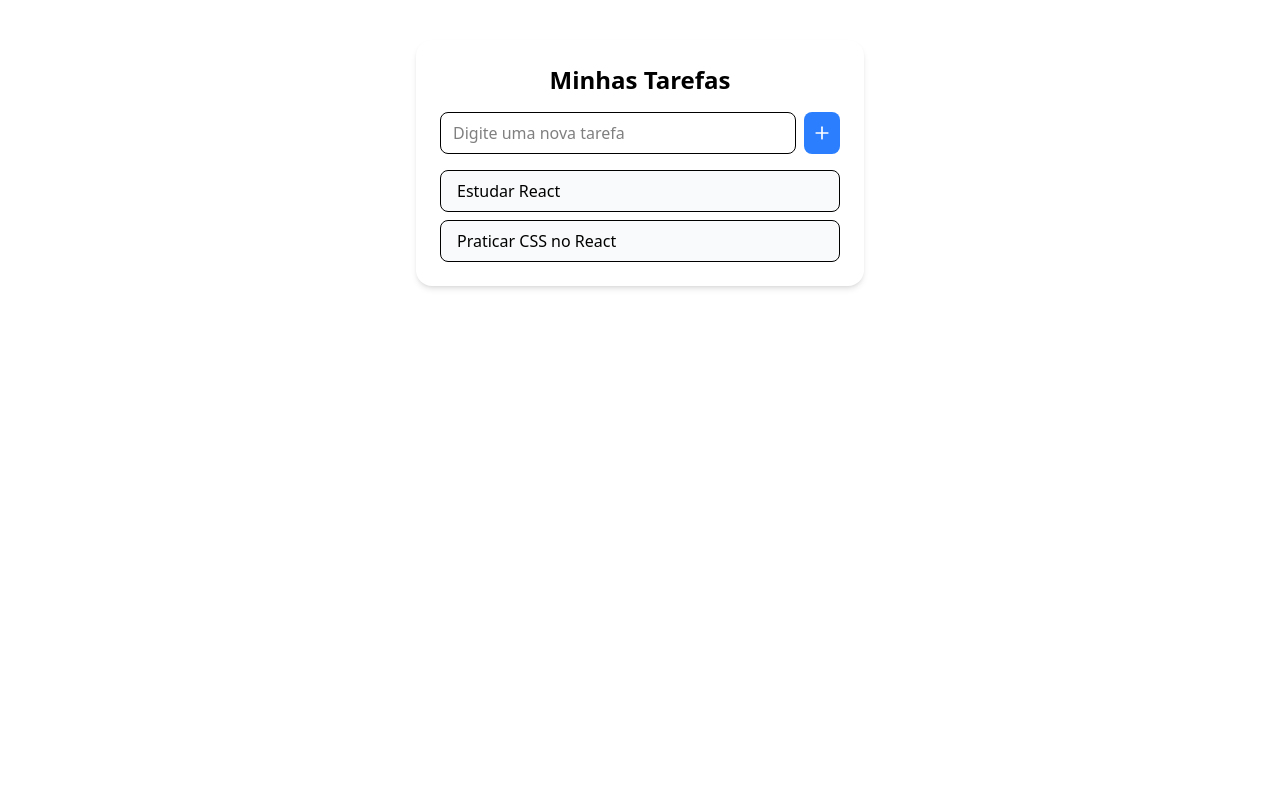
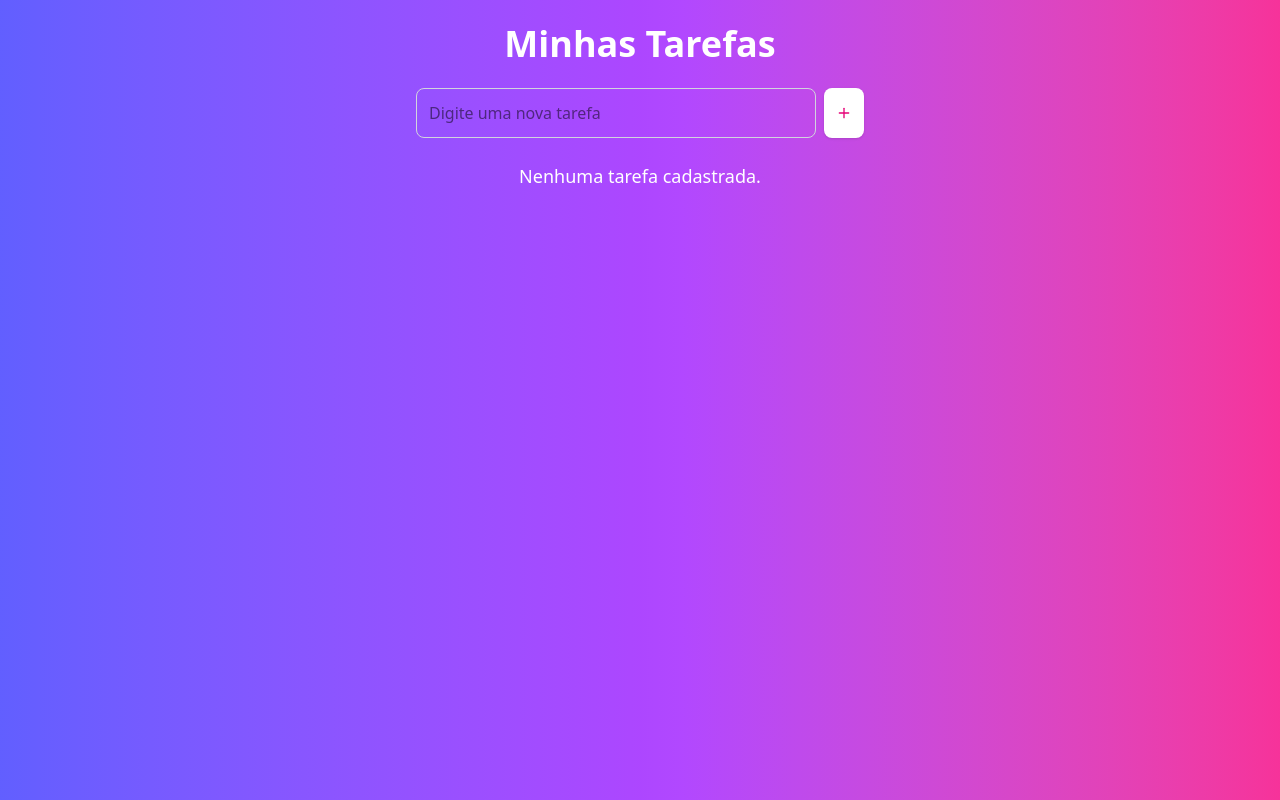
Before and after one commit to Andrelissg/PROJETO_7, a React (Vite) app in the folder proj-7/: page / in a window 1280 px wide. Built offline with nearby package versions, Linux system fonts and the light colour scheme.

Commit message:
removendo itens de tarefas de exemplo

```diff
--- a/proj-7/package.json
+++ b/proj-7/package.json
@@ -11,6 +11,7 @@
     "tailwind:init": "tailwindcss init -p"
   },
   "dependencies": {
+    "@fontsource/inter": "^5.2.6",
     "@tailwindcss/vite": "^4.1.12",
     "lucide-react": "^0.541.0",
     "react": "^19.1.1",
--- a/proj-7/src/App.tsx
+++ b/proj-7/src/App.tsx
@@ -87,10 +87,7 @@ import ListaDeTarefas from "./componentes/ListaDeTarefas";
 import { Plus } from "lucide-react"; // ícone de +
 
 function App() {
-  const [tarefas, setTarefas] = useState([
-    { id: 1, titulo: "Estudar React", concluida: false },
-    { id: 2, titulo: "Praticar CSS no React", concluida: true },
-  ]);
+  const [tarefas, setTarefas] = useState([]);
   const [novaTarefa, setNovaTarefa] = useState("");
 
   const adicionarTarefa = () => {
@@ -106,24 +103,23 @@ function App() {
   };
 
   return (
-    <div className="max-w-md mx-auto mt-10 p-6 bg-white rounded-2xl shadow-md">
-      <h1 className="text-2xl font-bold mb-4 text-center">Minhas Tarefas</h1>
+    <div className="min-h-screen bg-gradient-to-r from-indigo-500 via-purple-500 to-pink-500 flex flex-col items-center justify-start p-6 font-sans">
+      <h1 className="text-4xl font-bold text-white mb-6">Minhas Tarefas</h1>
 
-      <div className="flex gap-2 mb-4">
+      <div className="flex gap-2 mb-6 w-full max-w-md">
         <input
           type="text"
           value={novaTarefa}
           onChange={(e) => setNovaTarefa(e.target.value)}
           onKeyDown={handleKeyDown}
           placeholder="Digite uma nova tarefa"
-          className="flex-1 px-3 py-2 border rounded-lg focus:outline-none focus:ring-2 focus:ring-blue-500"
+          className="flex-1 p-3 rounded-lg border border-gray-300 focus:outline-none focus:ring-2 focus:ring-pink-400"
         />
-
         <button
           onClick={adicionarTarefa}
-          className="bg-blue-500 hover:bg-blue-600 text-white p-2 rounded-lg flex items-center justify-center"
+          className="p-3 bg-white text-pink-600 rounded-lg shadow hover:bg-pink-100 transition cursor-pointer"
         >
-          <Plus size={20} />
+           <Plus size={16} />
         </button>
       </div>
 
--- a/proj-7/src/componentes/ListaDeTarefas.tsx
+++ b/proj-7/src/componentes/ListaDeTarefas.tsx
@@ -22,22 +22,22 @@
 
 function ListaDeTarefas({ tarefas }) {
   if (tarefas.length === 0) {
-    return <p className="text-gray-500 text-center">Nenhuma tarefa cadastrada.</p>;
+    return <p className="text-white text-lg">Nenhuma tarefa cadastrada.</p>;
   }
 
   return (
-    <div>
-      <ul className="space-y-2">
+    <ul className="space-y-2 w-full max-w-md">
       {tarefas.map((tarefa) => (
         <li
           key={tarefa.id}
-            className="px-4 py-2 border rounded-lg bg-gray-50 hover:bg-gray-100"
+          className="bg-white p-3 rounded-lg shadow flex items-center justify-between"
         >
+          <span className={`${tarefa.concluida ? "line-through text-gray-400" : "text-gray-800"}`}>
             {tarefa.titulo}
+          </span>
         </li>
       ))}
     </ul>
-    </div>
   );
 }
 
--- a/proj-7/src/main.tsx
+++ b/proj-7/src/main.tsx
@@ -1,9 +1,11 @@
 import { StrictMode } from 'react'
 import { createRoot } from 'react-dom/client'
+
 
 import App from './App.tsx'
 import './style/ListaDeTarefas.css'
 import './index.css'
+
 
 createRoot(document.getElementById('root')!).render(
   <StrictMode>
--- a/proj-7/tailwind.config.js
+++ b/proj-7/tailwind.config.js
@@ -5,7 +5,12 @@ export default {
     "./src/style/**/*.css"
   ],
   theme: {
-    extend: {},
+    extend: {
+      fontFamily: {
+        sans: ["Inter", "sans-serif"],
+
+      }
+    },
   },
   plugins: [],
 }
```
Also changed, not shown: 1 other file (tests, documents, lock files or other folders). Lines whose indentation alone changed are shown as unchanged.
